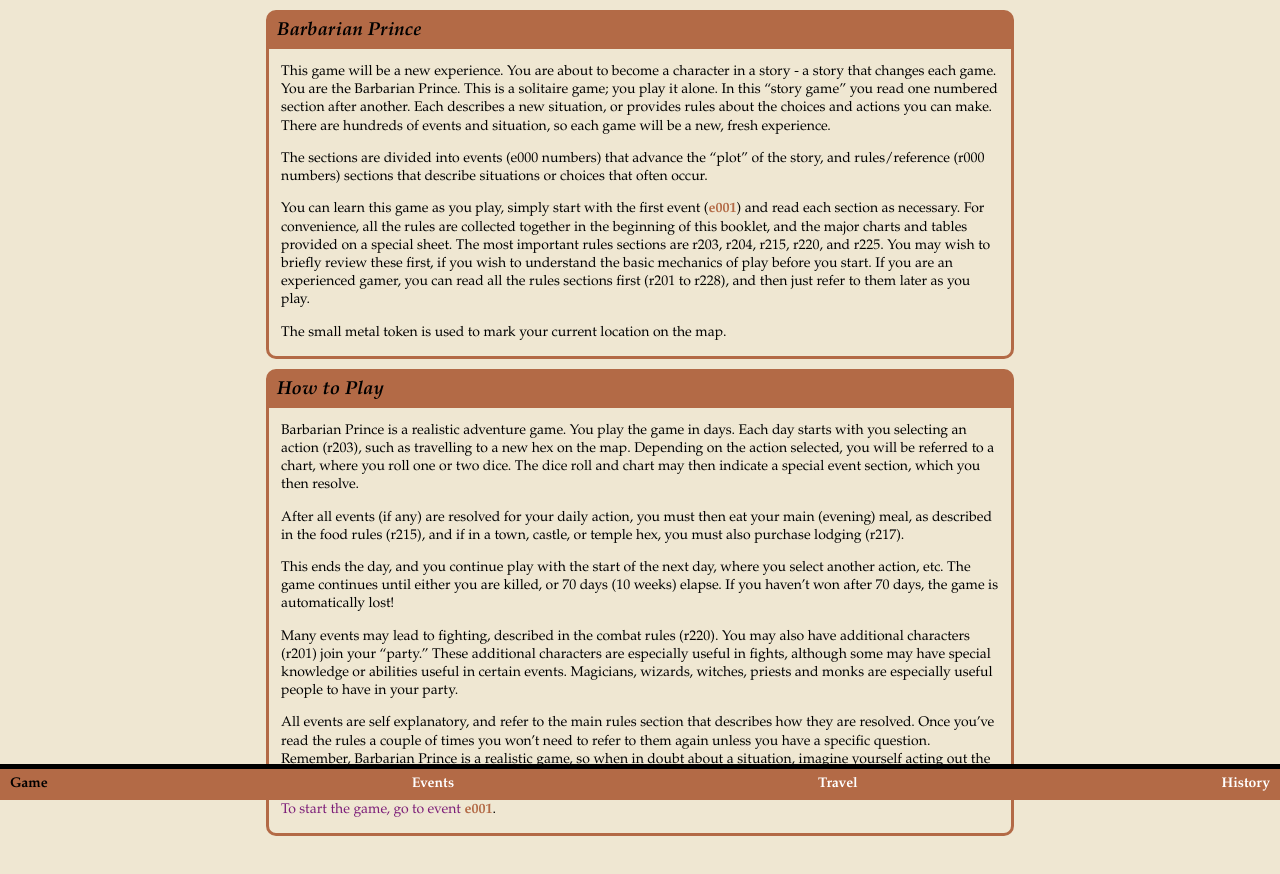
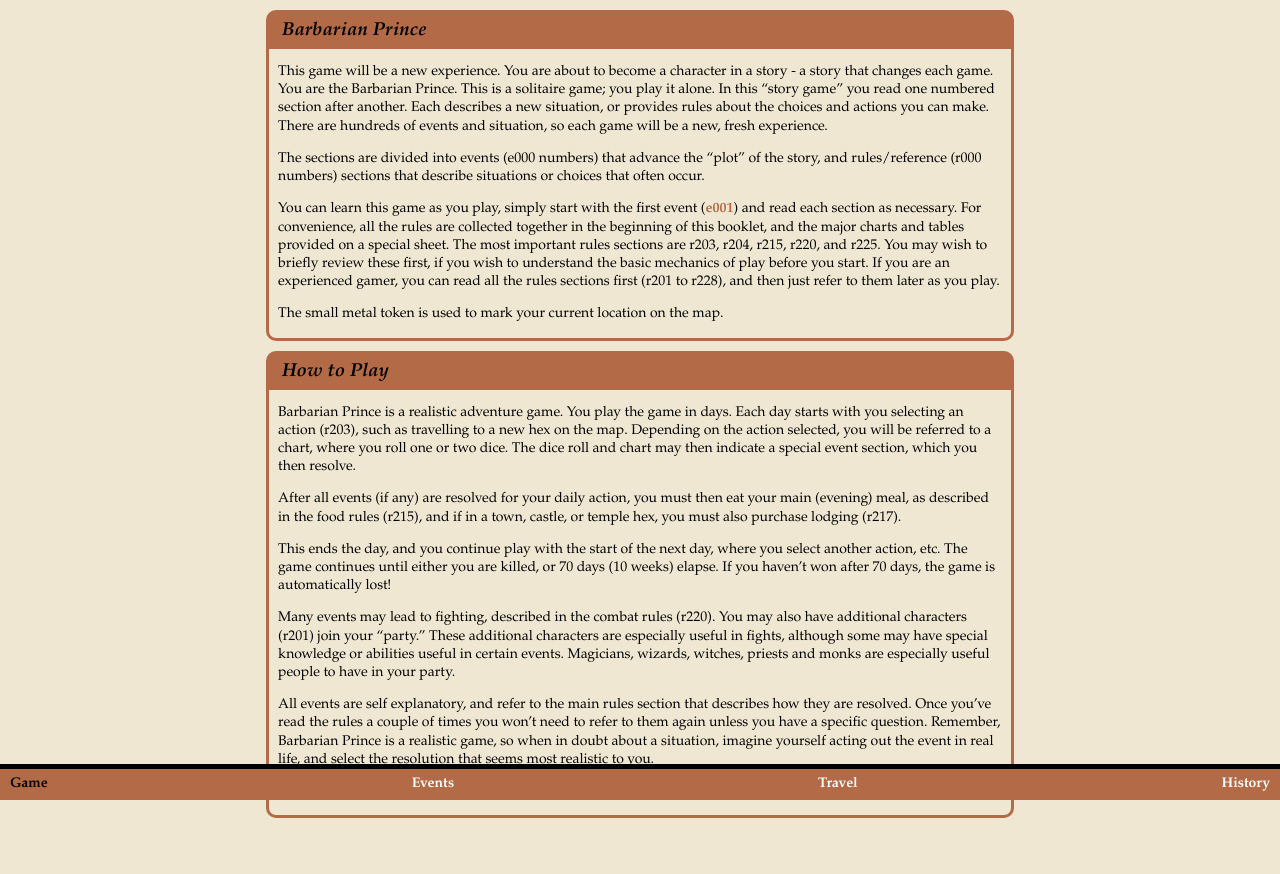
Before and after one commit to BroBuddy/Barbarian-Prince, a React (Vite) app: page / in a window 1280 px wide. Shown: the top 874 px of the page. Built offline with nearby package versions, Linux system fonts and the light colour scheme.

Commit message:
some theming

```diff
--- a/src/App.scss
+++ b/src/App.scss
@@ -46,6 +46,11 @@
   background: var(--beige);
   color: var(--black);
   padding: 0 0 45px 0;
+}
+
+p,
+h3 {
+  padding: 0 5px;
 }
 
 p,
--- a/src/components/Card.tsx
+++ b/src/components/Card.tsx
@@ -27,7 +27,7 @@
           </div>
         )}
       </div>
-      {children && <div className="mx-3">{children}</div>}
+      {children && <div className="mx-1">{children}</div>}
     </div>
   );
 };
```
Also changed, not shown: 4 other files (tests, documents, lock files or other folders).
